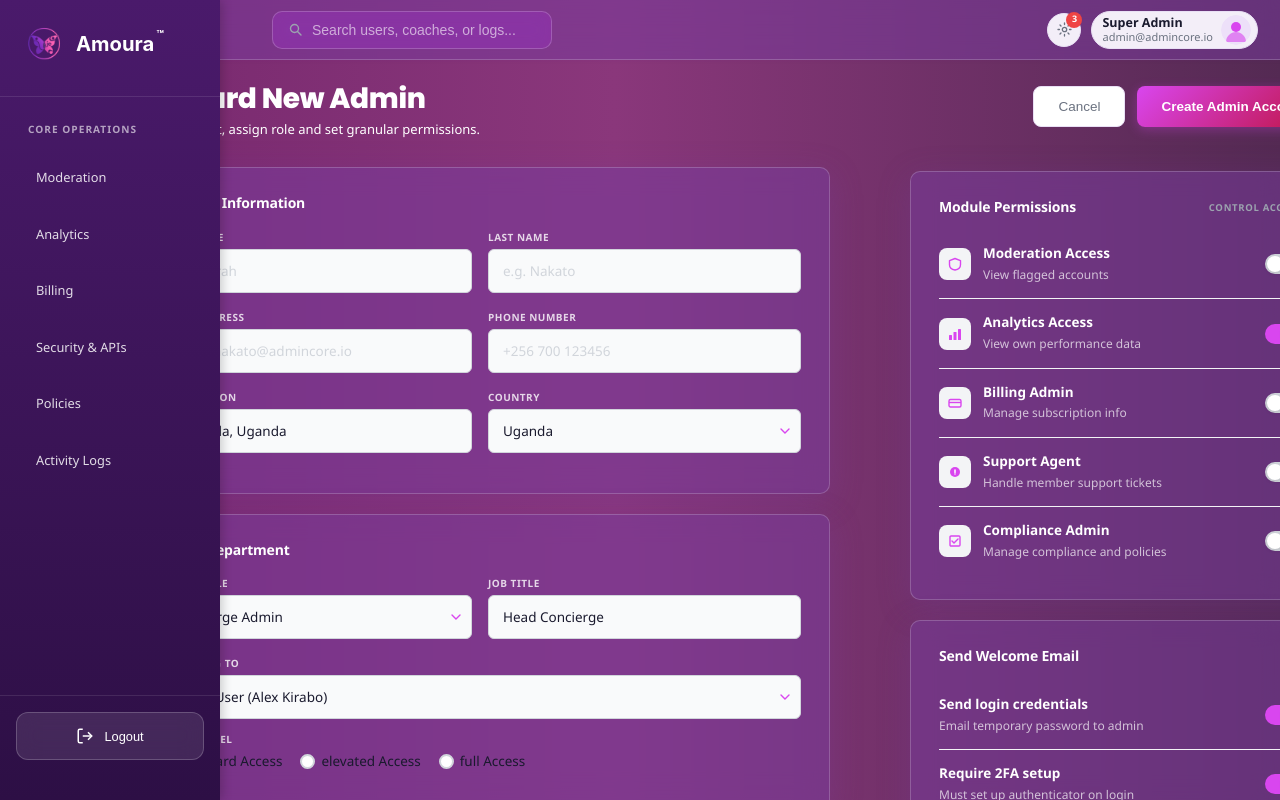
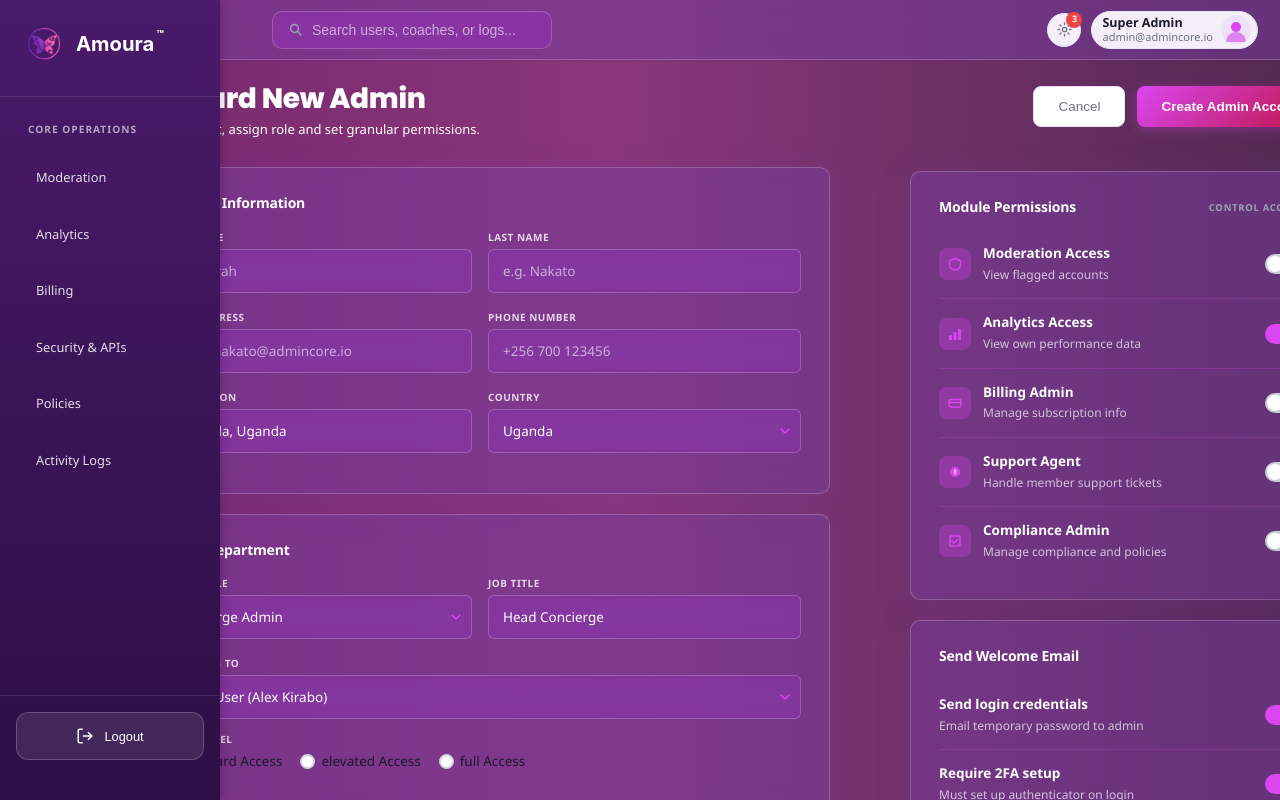
Before and after one commit to IjeButterfly-Relationship-app/Portal, a React (Vite) app: page /onboard in a window 1280 px wide. Built offline with nearby package versions, Linux system fonts and the light colour scheme.

Commit message:
Change permission icons from white to pink

```diff
--- a/src/styles/Onboard.css
+++ b/src/styles/Onboard.css
@@ -447,11 +447,13 @@
 
 .ob-input {
   padding: 12px 14px;
-  border: 1px solid #d1d5db;
+  border: 1px solid rgba(255, 255, 255, 0.2);
   border-radius: var(--ob-radius-sm);
   font-size: 13.5px;
-  color: var(--ob-text);
-  background: #f9fafb;
+  color: #ffffff;
+  background: rgba(147, 51, 174, 0.4);
+  backdrop-filter: blur(8px);
+  -webkit-backdrop-filter: blur(8px);
   outline: none;
   width: 100%;
   appearance: none;
@@ -461,13 +463,13 @@
 }
 
 .ob-input::placeholder {
-  color: #d1d5db;
+  color: rgba(255, 255, 255, 0.6);
 }
 
 .ob-input:focus {
-  border-color: var(--ob-purple);
-  box-shadow: 0 0 0 3px rgba(217,70,239,0.08);
-  background: var(--ob-white);
+  border-color: rgba(255, 255, 255, 0.4);
+  box-shadow: 0 0 0 3px rgba(147, 51, 174, 0.3);
+  background: rgba(147, 51, 174, 0.5);
 }
 
 /* Password field with eye icon */
@@ -602,7 +604,7 @@
   align-items: center;
   gap: 12px;
   padding: 14px 0;
-  border-bottom: 1px solid #f3f4f6;
+  border-bottom: 1px solid rgba(217, 70, 239, 0.2);
 }
 
 .ob-perm-row:last-child,
@@ -614,7 +616,7 @@
   width: 32px;
   height: 32px;
   border-radius: 8px;
-  background: #f3f4f6;
+  background: rgba(217, 70, 239, 0.3);
   display: flex;
   align-items: center;
   justify-content: center;
```
